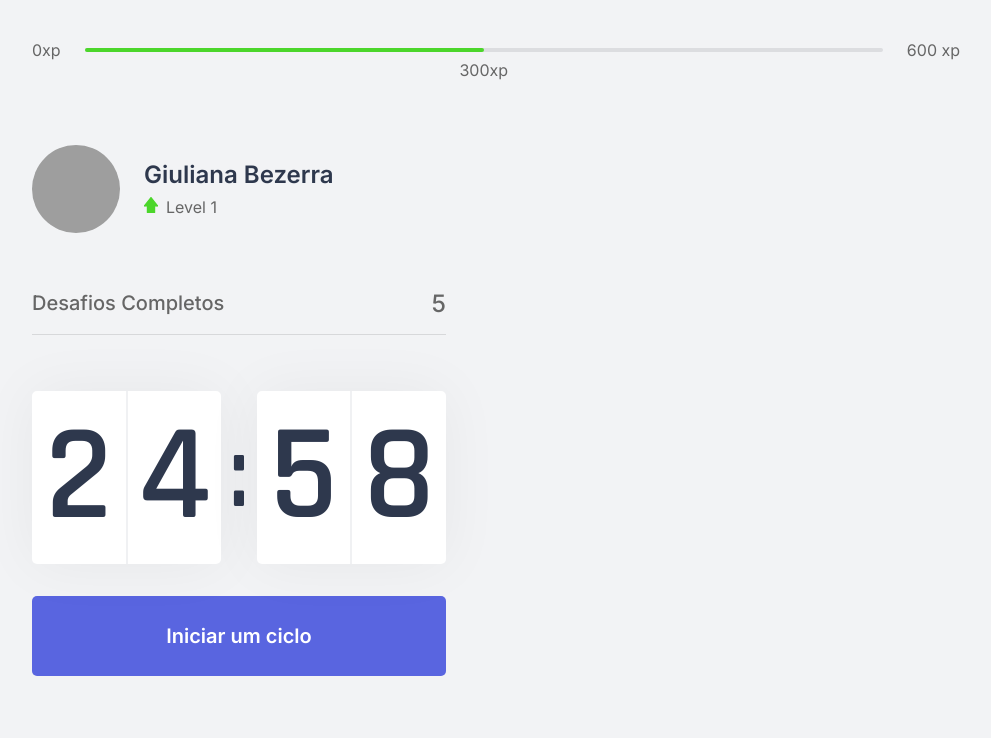
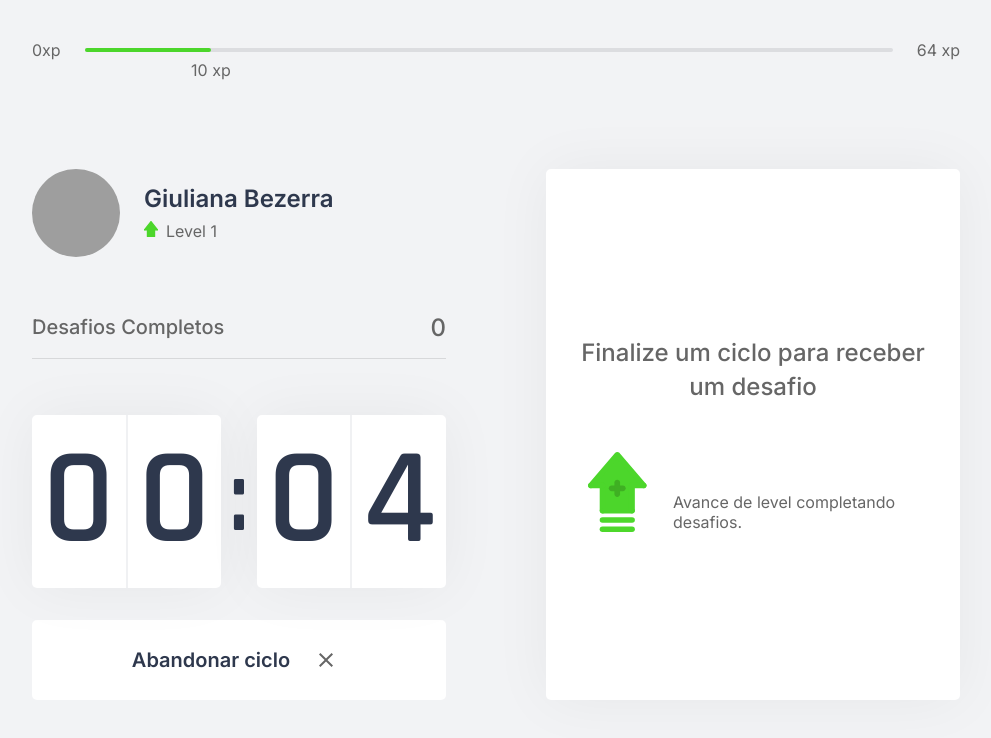
Before and after one commit to giuliana-bezerra/nlw4-moveit, a Next.js app: page / in a window 1280 px wide. Both pictures are taken after a click on the button "Iniciar um ciclo". Shown: the top 738 px of the page, without its empty margins (144-1135 px from the left). Built offline with nearby package versions, Linux system fonts and the light colour scheme; grey boxes are pictures that could not be loaded.

Commit message:
add challenge context and styling

```diff
--- /dev/null
+++ b/challenges.json
@@ -0,0 +1,62 @@
+[
+  {
+    "type": "body",
+    "description": "Estique um de seus braços com a palma da mão virada para frente e puxe os dedos para cima por 10 segundos por mão.",
+    "amount": 80
+  },
+  {
+    "type": "body",
+    "description": "Estique seu braço contra o peito e puxe-o utilizando o outro braço por 10 segundos por braço.",
+    "amount": 60
+  },
+  {
+    "type": "body",
+    "description": "Puxe seu pescoço com a ajuda da mão para a direita e para a esquerda, permanecendo na posição por alguns segundos.",
+    "amount": 70
+  },
+  {
+    "type": "body",
+    "description": "Com as duas mãos na parte de trás da cabeça, leve-a para baixo, alongando a parte de trás da região.",
+    "amount": 60
+  },
+  {
+    "type": "body",
+    "description": "Cruze as pernas e desça com as mãos esticadas em direção ao chão. Repita o movimento com a outra perna na frente.",
+    "amount": 100
+  },
+  {
+    "type": "body",
+    "description": "Sentado, abra as pernas e tente encostar as palmas das mãos no chão, repita 3 vezes por 5 segundos.",
+    "amount": 80
+  },
+  {
+    "type": "body",
+    "description": "Puxe o joelho de encontro ao peito e segure, troque de perna após 10 segundos.",
+    "amount": 50
+  },
+  {
+    "type": "body",
+    "description": "Sentado, cruze uma perna e incline seu tronco à frente, troque de perna após 10 segundos.",
+    "amount": 80
+  },
+  {
+    "type": "eye",
+    "description": "Sentado, feche os olhos e cubra-os com as palmas da mão durante 2 minutos, depois abra normalmente.",
+    "amount": 90
+  },
+  {
+    "type": "eye",
+    "description": "Em algum ambiente aberto, olhe o mais longe que puder em quatro direções por 3s, mexa apenas os olhos. Repita 3 vezes.",
+    "amount": 140
+  },
+  {
+    "type": "eye",
+    "description": "Usando os polegares, massage a área abaixo das sobrancelhas em movimentos circulares por 15 segundos.",
+    "amount": 70
+  },
+  {
+    "type": "body",
+    "description": "Em pé, gire a cintura o máximo que puder para a esquerda, segure por cinco segundos. Repita para a direita.",
+    "amount": 90
+  }
+]
--- /dev/null
+++ b/src/components/ChallengeBox.tsx
@@ -0,0 +1,42 @@
+import { useContext } from 'react';
+import { ChallengeContext } from '../contexts/ChallengeContext';
+import styles from '../styles/components/ChallengeBox.module.css';
+
+export default function ChallengeBox() {
+  const { activeChallenge, resetChallenge } = useContext(ChallengeContext);
+
+  return (
+    <div className={styles.challengeBoxContainer}>
+      {activeChallenge ? (
+        <div className={styles.challengeActive}>
+          <header>Ganhe {activeChallenge.amount} xp</header>
+          <main>
+            <img src={`icons/${activeChallenge.type}.svg`} />
+            <strong>Novo desafio</strong>
+            <p>{activeChallenge.description}</p>
+          </main>
+          <footer>
+            <button
+              type='button'
+              className={styles.challengeFailedButton}
+              onClick={resetChallenge}
+            >
+              Falhei
+            </button>
+            <button type='button' className={styles.challengeSuccededButton}>
+              Completei
+            </button>
+          </footer>
+        </div>
+      ) : (
+        <div className={styles.challengeNotActive}>
+          <strong>Finalize um ciclo para receber um desafio</strong>
+          <div className={styles.iconText}>
+            <img src='icons/level-up.svg' alt='Level Up' />
+            <p>Avance de level completando desafios.</p>
+          </div>
+        </div>
+      )}
+    </div>
+  );
+}
--- a/src/components/CompletedChallenges.tsx
+++ b/src/components/CompletedChallenges.tsx
@@ -1,10 +1,13 @@
+import { useContext } from 'react';
+import { ChallengeContext } from '../contexts/ChallengeContext';
 import styles from '../styles/components/CompletedChallenges.module.css';
 
 export default function CompletedChallenges() {
+  const { challengesCompleted } = useContext(ChallengeContext);
   return (
     <div className={styles.completedChallengesContainer}>
       <span>Desafios Completos</span>
-      <span>5</span>
+      <span>{challengesCompleted}</span>
     </div>
   );
 }
--- a/src/components/Countdown.tsx
+++ b/src/components/Countdown.tsx
@@ -1,10 +1,16 @@
-import { useEffect, useState } from 'react';
+import { useContext, useEffect, useState } from 'react';
 import { start } from 'repl';
+import { ChallengeContext } from '../contexts/ChallengeContext';
 import styles from '../styles/components/Countdown.module.css';
 
+let countdownTimeout: NodeJS.Timeout;
+
 export default function Countdown() {
-  const [time, setTime] = useState(25 * 60);
-  const [active, setActive] = useState(false);
+  const { startNewChallenge } = useContext(ChallengeContext);
+
+  const [time, setTime] = useState(0.1 * 60);
+  const [isActive, setIsActive] = useState(false);
+  const [hasFinished, setHasFinished] = useState(false);
 
   const minutes = Math.floor(time / 60);
   const seconds = time % 60;
@@ -12,17 +18,26 @@
   const [secondLeft, secondRight] = String(seconds).padStart(2, '0').split('');
 
   function startCountdown() {
-    setActive(true);
+    setIsActive(true);
+  }
+
+  function resetCountdown() {
+    clearTimeout(countdownTimeout);
+    setIsActive(false);
+    setTime(0.1 * 60);
   }
 
   useEffect(() => {
-    if (active && time > 0) {
-      setTimeout(() => {
+    if (isActive && time > 0) {
+      countdownTimeout = setTimeout(() => {
         setTime(time - 1);
       }, 1000);
+    } else if (isActive && time === 0) {
+      setHasFinished(true);
+      setIsActive(false);
+      startNewChallenge();
     }
-    console.log('Teste...');
-  }, [active, time]);
+  }, [isActive, time]);
 
   return (
     <div>
@@ -37,6 +52,21 @@
           <span>{secondRight}</span>
         </div>
       </div>
+      {hasFinished ? (
+        <button disabled className={styles.countdownButton}>
+          Ciclo encerrado <img src='icons/finished.svg' alt='Terminado' />
+        </button>
+      ) : (
+        <>
+          {isActive ? (
+            <button
+              type='button'
+              className={`${styles.countdownButton} ${styles.countdownButtonActive}`}
+              onClick={resetCountdown}
+            >
+              Abandonar ciclo <img src='icons/close.svg' alt='Fechar' />
+            </button>
+          ) : (
             <button
               type='button'
               className={styles.countdownButton}
@@ -44,6 +74,9 @@
             >
               Iniciar um ciclo
             </button>
+          )}
+        </>
+      )}
     </div>
   );
 }
--- a/src/components/ExperienceBar.tsx
+++ b/src/components/ExperienceBar.tsx
@@ -1,16 +1,27 @@
+import { useContext } from 'react';
+import { ChallengeContext } from '../contexts/ChallengeContext';
 import styles from '../styles/components/ExperienceBar.module.css';
 
 export default function ExperienceBar() {
+  const { currentExperience, experienceToNextLevel } = useContext(
+    ChallengeContext,
+  );
+  const percentToNextLevel =
+    Math.round(currentExperience * 100) / experienceToNextLevel;
+
   return (
     <header className={styles.experienceBar}>
       <span>0xp</span>
       <div>
-        <div style={{ width: '50%' }}></div>
-        <span className={styles.currentExperience} style={{ left: '50%' }}>
-          300xp
+        <div style={{ width: `${percentToNextLevel}%` }}></div>
+        <span
+          className={styles.currentExperience}
+          style={{ left: `${percentToNextLevel}%` }}
+        >
+          {currentExperience} xp
         </span>
       </div>
-      <span>600 xp</span>
+      <span>{experienceToNextLevel} xp</span>
     </header>
   );
 }
--- a/src/components/Profile.tsx
+++ b/src/components/Profile.tsx
@@ -1,6 +1,10 @@
+import { useContext } from 'react';
+import { ChallengeContext } from '../contexts/ChallengeContext';
 import styles from '../styles/components/Profile.module.css';
 
 export default function Profile() {
+  const { level } = useContext(ChallengeContext);
+
   return (
     <div className={styles.profileContainer}>
       <img
@@ -11,7 +15,7 @@
         <strong>Giuliana Bezerra</strong>
         <p>
           <img src='icons/level.svg' alt='level' />
-          Level 1
+          Level {level}
         </p>
       </div>
     </div>
--- /dev/null
+++ b/src/contexts/ChallengeContext.tsx
@@ -0,0 +1,66 @@
+import { createContext, useState, ReactNode } from 'react';
+
+import challenges from '../../challenges.json';
+
+interface Challenge {
+  type: 'bidy' | 'eye';
+  description: string;
+  amount: number;
+}
+
+interface ChallengeContextData {
+  level: number;
+  levelUp: () => void;
+  currentExperience: number;
+  challengesCompleted: number;
+  startNewChallenge: () => void;
+  activeChallenge: Challenge;
+  resetChallenge: () => void;
+  experienceToNextLevel: number;
+}
+
+interface ChallengeProviderProps {
+  children: ReactNode;
+}
+
+export const ChallengeContext = createContext({} as ChallengeContextData);
+
+export function ChallengeProvider({ children }: ChallengeProviderProps) {
+  const [level, setLevel] = useState(1);
+  const [currentExperience, setCurrentExperience] = useState(10);
+  const [challengesCompleted, setChallengesCompleted] = useState(0);
+  const [activeChallenge, setActiveChallenge] = useState(null);
+
+  const experienceToNextLevel = Math.pow((level + 1) * 4, 2);
+
+  function levelUp() {
+    setLevel(level + 1);
+  }
+
+  function startNewChallenge() {
+    const randomChallengeIndex = Math.floor(Math.random() * challenges.length);
+    const challenge = challenges[randomChallengeIndex];
+    setActiveChallenge(challenge);
+  }
+
+  function resetChallenge() {
+    setActiveChallenge(null);
+  }
+
+  return (
+    <ChallengeContext.Provider
+      value={{
+        level,
+        levelUp,
+        currentExperience,
+        challengesCompleted,
+        startNewChallenge,
+        activeChallenge,
+        resetChallenge,
+        experienceToNextLevel,
+      }}
+    >
+      {children}
+    </ChallengeContext.Provider>
+  );
+}
--- a/src/pages/_app.tsx
+++ b/src/pages/_app.tsx
@@ -1,7 +1,13 @@
+import { ChallengeProvider } from '../contexts/ChallengeContext';
+
 import '../styles/global.css';
 
 function MyApp({ Component, pageProps }) {
-  return <Component {...pageProps} />;
+  return (
+    <ChallengeProvider>
+      <Component {...pageProps} />
+    </ChallengeProvider>
+  );
 }
 
 export default MyApp;
--- a/src/pages/index.tsx
+++ b/src/pages/index.tsx
@@ -1,5 +1,6 @@
 import Head from 'next/head';
 
+import ChallengeBox from '../components/ChallengeBox';
 import CompletedChallenges from '../components/CompletedChallenges';
 import Countdown from '../components/Countdown';
 import ExperienceBar from '../components/ExperienceBar';
@@ -20,7 +21,9 @@
           <CompletedChallenges />
           <Countdown />
         </div>
-        <div></div>
+        <div>
+          <ChallengeBox />
+        </div>
       </section>
     </div>
   );
--- /dev/null
+++ b/src/styles/components/ChallengeBox.module.css
@@ -0,0 +1,103 @@
+.challengeBoxContainer {
+  height: 100%;
+  background: var(--white);
+  border-radius: 5px;
+  box-shadow: 0 0 60px rgba(0, 0, 0, 0.05);
+  padding: 1.5rem 2rem;
+  display: flex;
+  flex-direction: column;
+  align-items: center;
+  justify-content: center;
+  text-align: center;
+}
+
+.challengeNotActive {
+  display: flex;
+  flex-direction: column;
+  align-items: center;
+}
+
+.challengeNotActive strong {
+  font-size: 1.5rem;
+  font-weight: 500;
+  line-height: 1.4;
+}
+
+.iconText {
+  display: flex;
+  align-items: flex-end;
+  justify-content: space-evenly;
+  margin-top: 3rem;
+}
+
+.iconText p {
+  display: flex;
+  flex-direction: column;
+  max-width: 70%;
+  text-align: left;
+  margin-left: 1rem;
+}
+
+.challengeActive {
+  height: 100%;
+  display: flex;
+  flex-direction: column;
+}
+
+.challengeActive header {
+  color: var(--blue);
+  font-weight: 600;
+  font-size: 1.25rem;
+  padding: 0 2rem 1.5rem;
+  border-bottom: 1px solid var(--gray-line);
+}
+
+.challengeActive main {
+  flex: 1;
+  display: flex;
+  flex-direction: column;
+  align-items: center;
+  justify-content: center;
+}
+
+.challengeActive main strong {
+  font-size: 2rem;
+  font-weight: 600;
+  color: var(--title);
+  margin: 1.5rem 0 1rem;
+}
+
+.challengeActive main p {
+  line-height: 1.5;
+}
+
+.challengeActive footer {
+  display: grid;
+  grid-template-columns: repeat(2, 1fr);
+  gap: 1rem;
+}
+
+.challengeActive footer button {
+  height: 3rem;
+  display: flex;
+  align-items: center;
+  justify-content: center;
+  border: 0;
+  border-radius: 5px;
+  color: var(--white);
+  font-size: 1rem;
+  font-weight: 600;
+  transition: filter 0.2s;
+}
+
+.challengeActive footer button.challengeFailedButton {
+  background: var(--red);
+}
+
+.challengeActive footer button.challengeSuccededButton {
+  background: var(--green);
+}
+
+.challengeActive footer button:hover {
+  filter: brightness(0.9);
+}
--- a/src/styles/components/Countdown.module.css
+++ b/src/styles/components/Countdown.module.css
@@ -50,6 +50,29 @@
   transition: background-color 0.2s;
 }
 
-.countdownButton:hover {
+.countdownButton:not(:disabled):hover {
   background: var(--blue-dark);
 }
+
+.countdownButtonActive {
+  background: var(--white);
+  color: var(--title);
+}
+
+.countdownButtonActive:not(:disabled):hover {
+  background: var(--red);
+  color: var(--white);
+}
+
+.countdownButton:disabled {
+  background: var(--white);
+  color: var(--text);
+  cursor: not-allowed;
+  border-bottom-style: inset;
+  border-bottom-width: thick;
+  border-bottom-color: var(--green);
+}
+
+.countdownButton > img {
+  margin-left: 1rem;
+}
--- a/src/styles/pages/Home.module.css
+++ b/src/styles/pages/Home.module.css
@@ -13,4 +13,5 @@
   grid-template-columns: 1fr 1fr;
   gap: 6.25rem;
   align-content: center;
+  margin-top: 3rem;
 }
```
Also changed, not shown: public/icons/finished.svg (added). Lines whose indentation alone changed are shown as unchanged.
